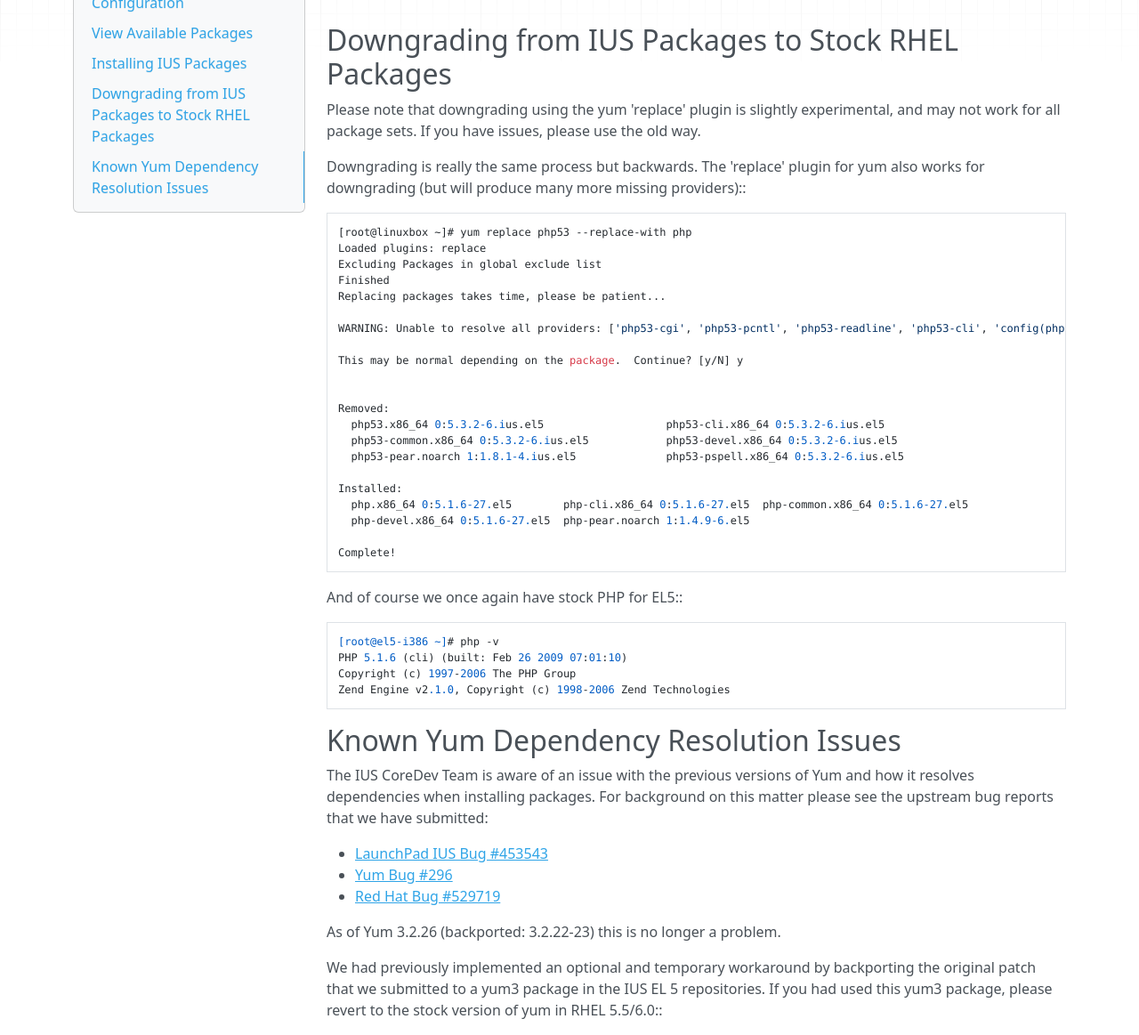
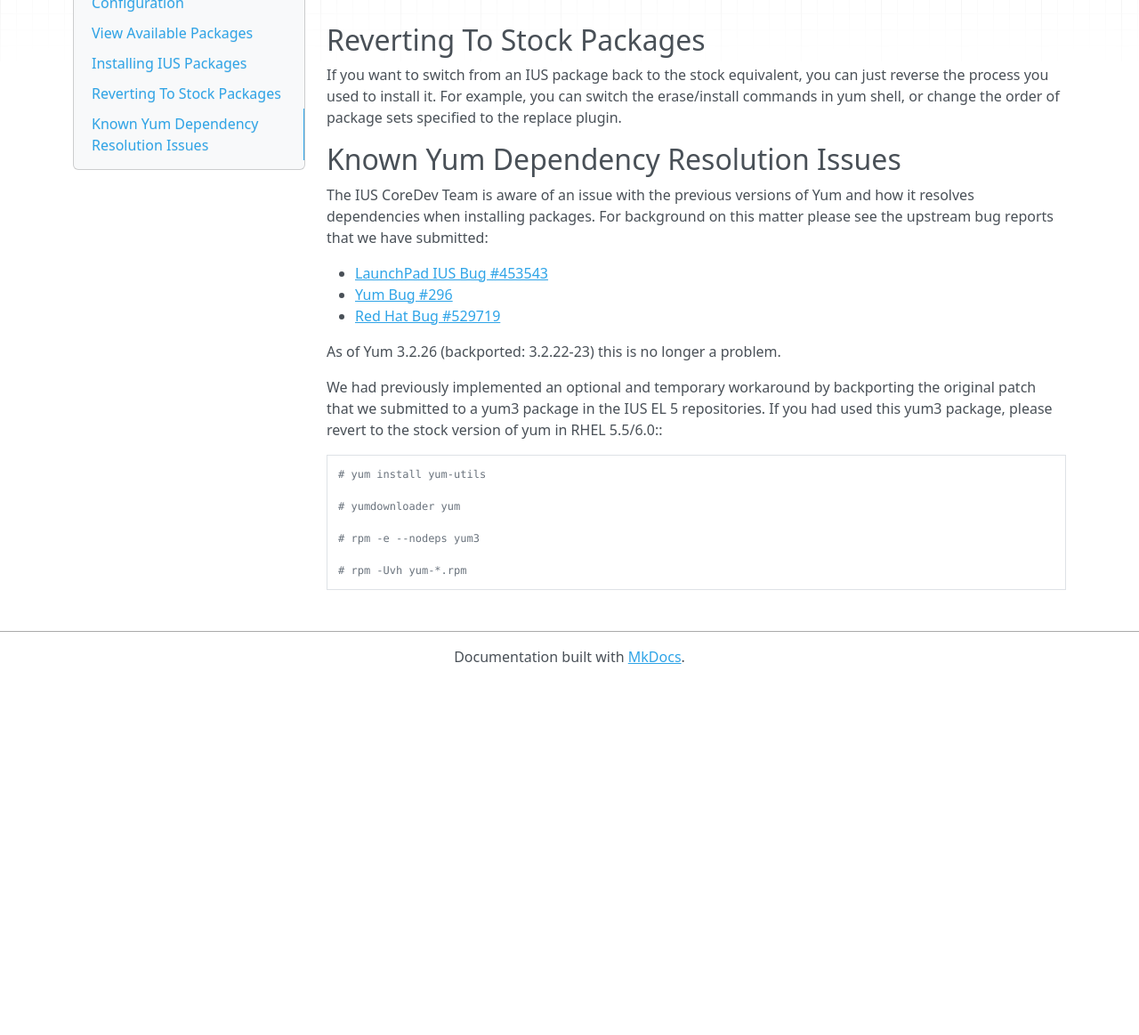
Before and after one commit to iusrepo/ius.io, an MkDocs documentation site: the page built from docs/UsageGuide.md, in a window 1280 px wide and 1400 px high, scrolled down 2537 px, cut to the strip 237-1400 px from the top of the window. Shown: the whole strip at 89% size. Built offline with MkDocs 1.6.1, drawn with Linux system fonts in a browser that asks for light colours; nearby versions of some CDN libraries; old or Windows-style settings are respelled for this version of MkDocs; after the commit the page ends 3540 px from its top, so only the background shows below that.

Commit message:
rewrite section on reverting to stock packages

```diff
--- a/docs/UsageGuide.md
+++ b/docs/UsageGuide.md
@@ -100,43 +100,12 @@ package.
 
 <script type="text/javascript" src="https://asciinema.org/a/25049.js" id="asciicast-25049" async></script>
 
-## Downgrading from IUS Packages to Stock RHEL Packages
+## Reverting To Stock Packages
 
-Please note that downgrading using the yum 'replace' plugin is slightly
-experimental, and may not work for all package sets. If you have issues,
-please use the old way.
-
-Downgrading is really the same process but backwards. The 'replace' plugin for
-yum also works for downgrading (but will produce many more missing providers)::
-
-    [root@linuxbox ~]# yum replace php53 --replace-with php
-    Loaded plugins: replace
-    Excluding Packages in global exclude list
-    Finished
-    Replacing packages takes time, please be patient...
-
-    WARNING: Unable to resolve all providers: ['php53-cgi', 'php53-pcntl', 'php53-readline', 'php53-cli', 'config(php53-common)', 'curl.so()(64bit)', 'fileinfo.so()(64bit)', 'json.so()(64bit)', 'phar.so()(64bit)', 'php(api)', 'php(zend-abi)', 'php-json', 'php-pecl(Fileinfo)', 'php-pecl(json)', 'php-pecl(phar)', 'php-pecl(zip)', 'php-pecl-Fileinfo', 'php-pecl-json', 'php-pecl-phar', 'php-pecl-zip', 'php-zip', 'php53(api)', 'php53(zend-abi)', 'php53-api', 'php53-bz2', 'php53-calendar', 'php53-ctype', 'php53-curl', 'php53-date', 'php53-exif', 'php53-ftp', 'php53-gettext', 'php53-gmp', 'php53-hash', 'php53-iconv', 'php53-json', 'php53-libxml', 'php53-openssl', 'php53-pcre', 'php53-pecl(Fileinfo)', 'php53-pecl(json)', 'php53-pecl(phar)', 'php53-pecl(zip)', 'php53-pecl-Fileinfo', 'php53-pecl-json', 'php53-pecl-phar', 'php53-pecl-zip', 'php53-posix', 'php53-reflection', 'php53-session', 'php53-shmop', 'php53-simplexml', 'php53-sockets', 'php53-spl', 'php53-sysvmsg', 'php53-sysvsem', 'php53-sysvshm', 'php53-tokenizer', 'php53-wddx', 'php53-zend-abi', 'php53-zip', 'php53-zlib', 'zip.so()(64bit)', 'php53-common', 'config(php53-devel)', 'php53-devel', 'config(php53-pspell)', 'pspell.so()(64bit)', 'php53-pspell']
-
-    This may be normal depending on the package.  Continue? [y/N] y
-
-
-    Removed:
-      php53.x86_64 0:5.3.2-6.ius.el5                   php53-cli.x86_64 0:5.3.2-6.ius.el5
-      php53-common.x86_64 0:5.3.2-6.ius.el5            php53-devel.x86_64 0:5.3.2-6.ius.el5
-      php53-pear.noarch 1:1.8.1-4.ius.el5              php53-pspell.x86_64 0:5.3.2-6.ius.el5
-
-    Installed:
-      php.x86_64 0:5.1.6-27.el5        php-cli.x86_64 0:5.1.6-27.el5  php-common.x86_64 0:5.1.6-27.el5
-      php-devel.x86_64 0:5.1.6-27.el5  php-pear.noarch 1:1.4.9-6.el5
-
-    Complete!
-
-And of course we once again have stock PHP for EL5::
-
-    [root@el5-i386 ~]# php -v
-    PHP 5.1.6 (cli) (built: Feb 26 2009 07:01:10)
-    Copyright (c) 1997-2006 The PHP Group
-    Zend Engine v2.1.0, Copyright (c) 1998-2006 Zend Technologies
+If you want to switch from an IUS package back to the stock equivalent, you can
+just reverse the process you used to install it.  For example, you can switch
+the erase/install commands in yum shell, or change the order of package sets
+specified to the replace plugin.
 
 ## Known Yum Dependency Resolution Issues
 
```
